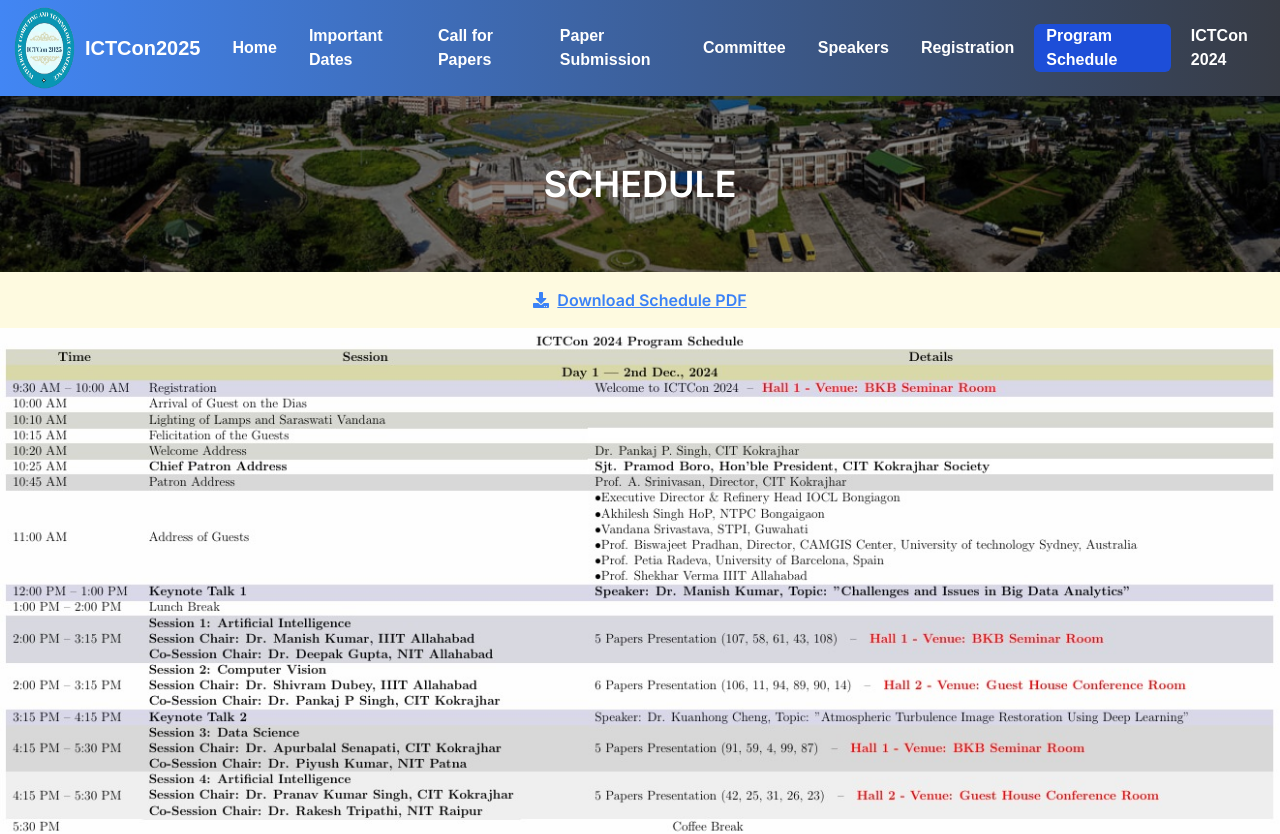
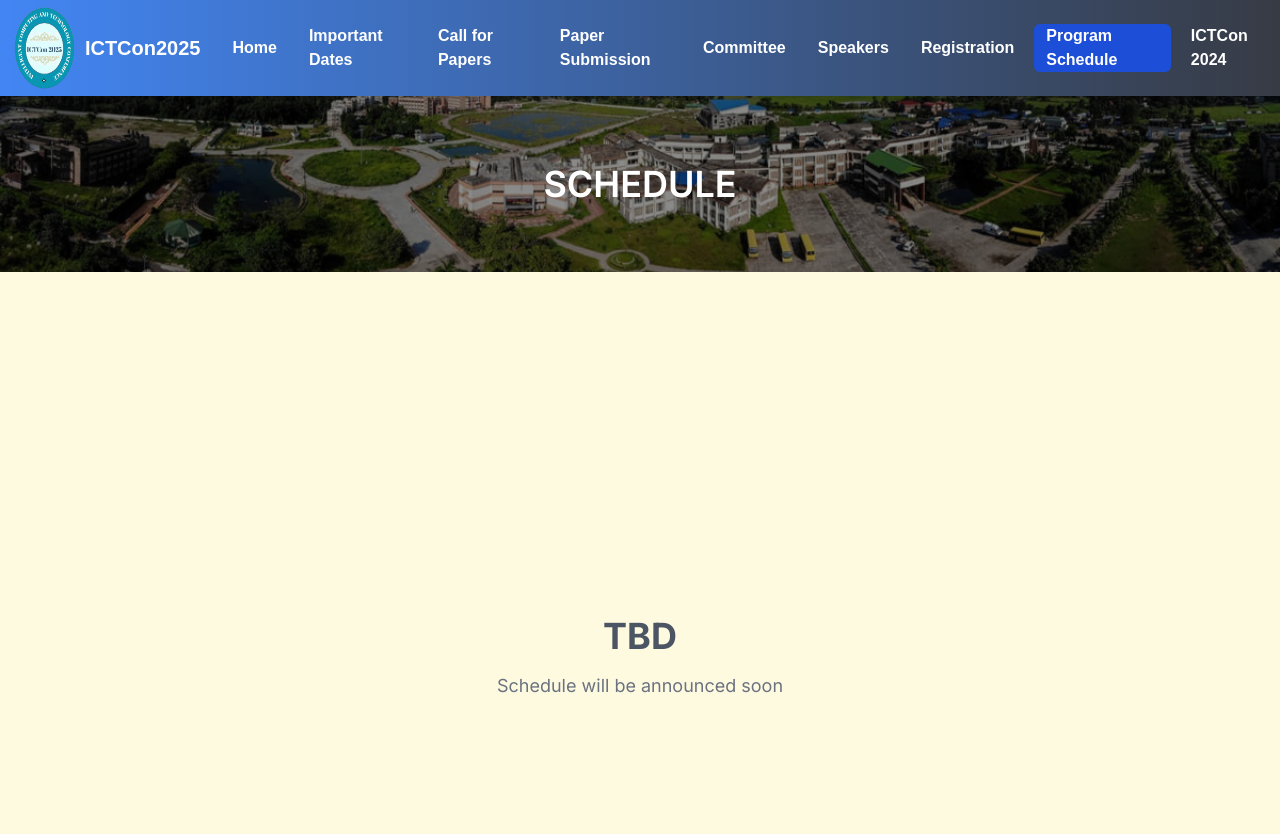
Before and after one commit to ictcon-cit/ictcon_2026, a Next.js app: page /schedule in a window 1280 px wide. Shown: the top 834 px of the page. Built offline with nearby package versions, Linux system fonts and the light colour scheme.

Commit message:
1st changes done

```diff
--- a/src/app/committee/page.tsx
+++ b/src/app/committee/page.tsx
@@ -11,7 +11,10 @@ const CommitteePage = () => {
           </div>
           <div className="space-y-2">
             <div>Sri. Pramod Boro, President, CITK Society</div>
-            <div>Prof. A. Srinivasan, Director, CIT Kokrajhar</div>
+            <div>
+              Prof. Devendra Jalihal, Director (Additional Charge), CIT
+              Kokrajhar
+            </div>
           </div>
         </div>
 
--- a/src/app/registration/page.tsx
+++ b/src/app/registration/page.tsx
@@ -5,17 +5,18 @@ const RegistrationPage = () => {
   return (
     <div>
       <SecondHeader title={"REGISTRATION"} />
- <div className="flex min-h-screen justify-center items-center">
+      {/* <div className="flex min-h-screen justify-center items-center">
         <div className="w-full flex justify-center">
           <div className="w-full h-24 flex flex-col justify-center items-center border-2 border-blue-400 rounded-lg bg-white shadow-lg">
             <span className="text-l font-semibold text-blue-600 text-center">
-        The necessary guidelines for registration will be notified soon.  Further information and instructions regarding the registration process will be notified shortly.
+              The necessary guidelines for registration will be notified soon.
+              Further information and instructions regarding the registration
+              process will be notified shortly.
             </span>
           </div>
         </div>
-</div>
-      {/*
-      {/*
+      </div> */}
+
       <div>
         <div className="relative overflow-x-auto md:px-20 md:py-5 px-5 py-1">
           <div className="w-full text-center text-black md:text-3xl text-xl font-bold p-5">
@@ -42,10 +43,10 @@ const RegistrationPage = () => {
                     Student
                   </td>
                   <td className="px-6 py-4 border-b border-gray-300 text-sm leading-5 text-gray-700">
-                    ₹3500
+                    ₹4500
                   </td>
                   <td className="px-6 py-4 border-b border-gray-300 text-sm leading-5 text-gray-700">
-                    $100
+                    $120
                   </td>
                 </tr>
                 <tr>
@@ -53,10 +54,10 @@ const RegistrationPage = () => {
                     Faculty/Academia
                   </td>
                   <td className="px-6 py-4 border-b border-gray-300 text-sm leading-5 text-gray-700">
-                    ₹5500
+                    ₹6500
                   </td>
                   <td className="px-6 py-4 border-b border-gray-300 text-sm leading-5 text-gray-700">
-                    $150
+                    $180
                   </td>
                 </tr>
                 <tr>
@@ -64,10 +65,10 @@ const RegistrationPage = () => {
                     Industry
                   </td>
                   <td className="px-6 py-4 border-b border-gray-300 text-sm leading-5 text-gray-700">
-                    ₹7000
+                    ₹8000
                   </td>
                   <td className="px-6 py-4 border-b border-gray-300 text-sm leading-5 text-gray-700">
-                    $200
+                    $220
                   </td>
                 </tr>
               </tbody>
@@ -372,7 +373,6 @@ const RegistrationPage = () => {
           (paper Id number &apos;xxx&apos; like as &apos;121&apos;)
         </div>
       </div>
-      */}
     </div>
   );
 };
--- a/src/app/schedule/page.tsx
+++ b/src/app/schedule/page.tsx
@@ -6,7 +6,7 @@ const SubmissionPage = () => {
     <div className="relative">
       <div className="relative z-10">
         <SecondHeader title={"SCHEDULE"} />
-        <div className="w-full flex justify-center items-center py-4">
+        {/* <div className="w-full flex justify-center items-center py-4">
           <a
             href="/schedule.pdf"
             download
@@ -15,13 +15,14 @@ const SubmissionPage = () => {
             <FaDownload className="mr-2" />
             Download Schedule PDF
           </a>
-        </div>
+        </div> */}
         <div className="w-full md:text-4xl text-xl flex justify-center sm:items-center md:min-h-screen text-black pb-7">
-          <img
-            src="/images/programschedule.jpg"
-            alt="Program Schedule"
-            className="w-full max-w-md md:max-w-full"
-          />
+          <div className="text-center">
+            <h2 className="text-4xl font-bold text-gray-600 mb-4">TBD</h2>
+            <p className="text-lg text-gray-500">
+              Schedule will be announced soon
+            </p>
+          </div>
         </div>
       </div>
     </div>
--- a/src/app/speakers/page.tsx
+++ b/src/app/speakers/page.tsx
@@ -6,6 +6,11 @@ const SpeakersPage = () => {
   return (
     <div>
       <SecondHeader title={"SPEAKERS"} />
+      <div className="text-center mt-5">
+        <h2 className="text-2xl font-bold text-gray-600 mb-2">
+          Previous ICTCon2024 Keynote Speakers
+        </h2>
+      </div>
       <div>
         <Keynote data={KeyNoteData} />
       </div>
```
Lines whose indentation alone changed are shown as unchanged.
